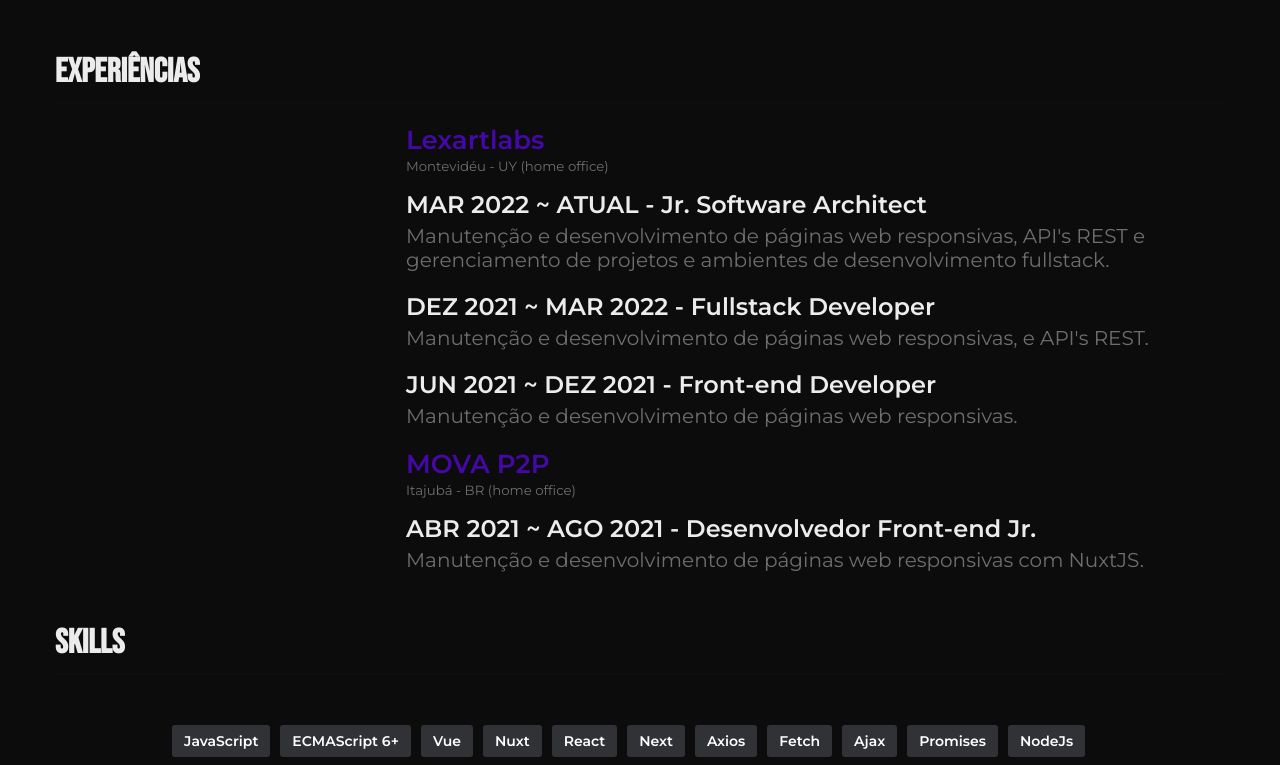
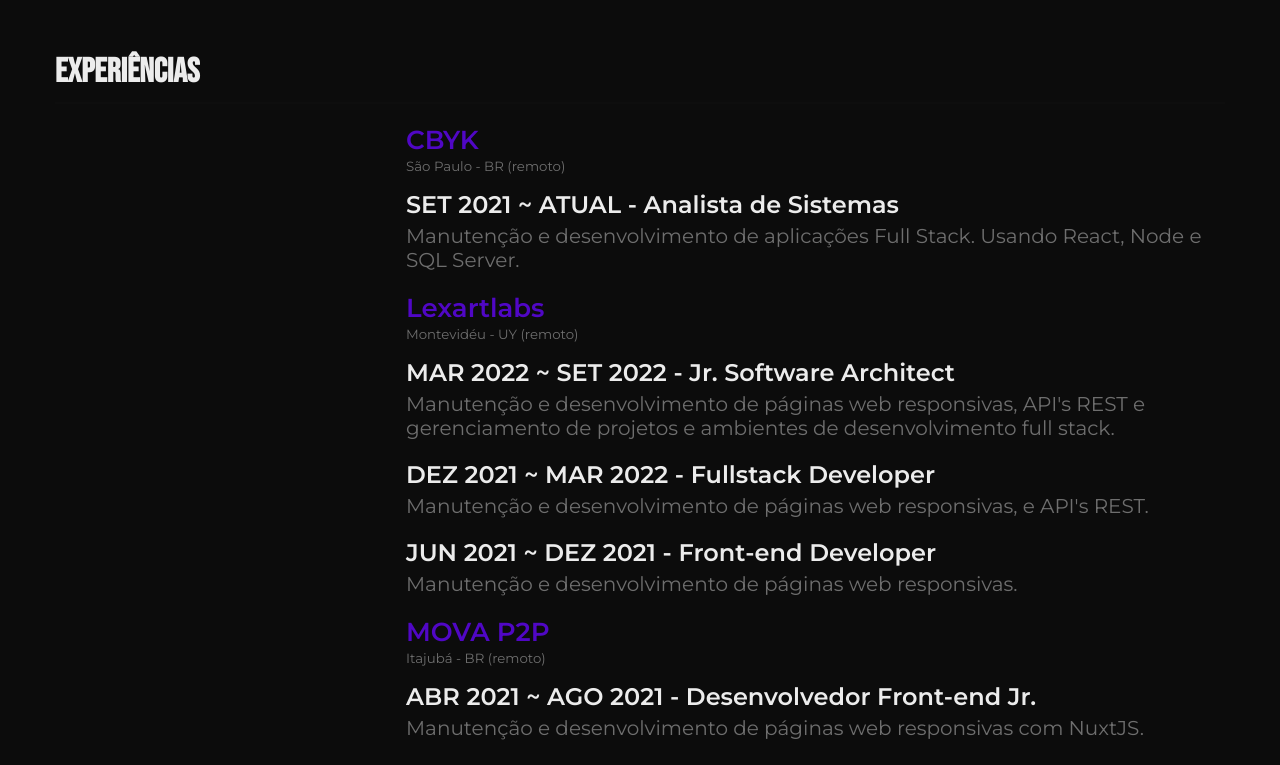
Before and after one commit to lucasbrito3001/portfolio-spa, a Vue app: page / in a window 1280 px wide. Shown: the part 1720-2485 px from the top of the page. Built offline with nearby package versions, Linux system fonts and the light colour scheme.

Commit message:
Experience # feat: Add new professional experience

```diff
--- a/src/App.vue
+++ b/src/App.vue
@@ -75,7 +75,7 @@
     --light-gray: #313236;
     --dark: rgb(12, 12, 12);
     --dark-purple: rgb(18, 2, 31);
-    --purple-text: #4508a8;
+    --purple-text: #5007c5;
 }
 
 body {
--- a/src/components/Skills.vue
+++ b/src/components/Skills.vue
@@ -45,13 +45,24 @@
     data: () => ({
         professionalXP: [
             {
-                name: 'Lexartlabs',
-                local: 'Montevidéu - UY (home office)',
+                name: 'CBYK',
+                local: 'São Paulo - BR (remoto)',
                 positions: [
                     {
-                        time: 'MAR 2022 ~ ATUAL',
+                        time: 'SET 2021 ~ ATUAL',
+                        name: 'Analista de Sistemas',
+                        description: 'Manutenção e desenvolvimento de aplicações Full Stack. Usando React, Node e SQL Server.'
+                    }
+                ]
+            },
+            {
+                name: 'Lexartlabs',
+                local: 'Montevidéu - UY (remoto)',
+                positions: [
+                    {
+                        time: 'MAR 2022 ~ SET 2022',
                         name: 'Jr. Software Architect',
-                        description: 'Manutenção e desenvolvimento de páginas web responsivas, API\'s REST e gerenciamento de projetos e ambientes de desenvolvimento fullstack.'
+                        description: 'Manutenção e desenvolvimento de páginas web responsivas, API\'s REST e gerenciamento de projetos e ambientes de desenvolvimento full stack.'
                     },
                     {
                         time: 'DEZ 2021 ~ MAR 2022',
@@ -67,7 +78,7 @@
             },
             {
                 name: 'MOVA P2P',
-                local: 'Itajubá - BR (home office)',
+                local: 'Itajubá - BR (remoto)',
                 positions: [
                     {
                         time: 'ABR 2021 ~ AGO 2021',
```
